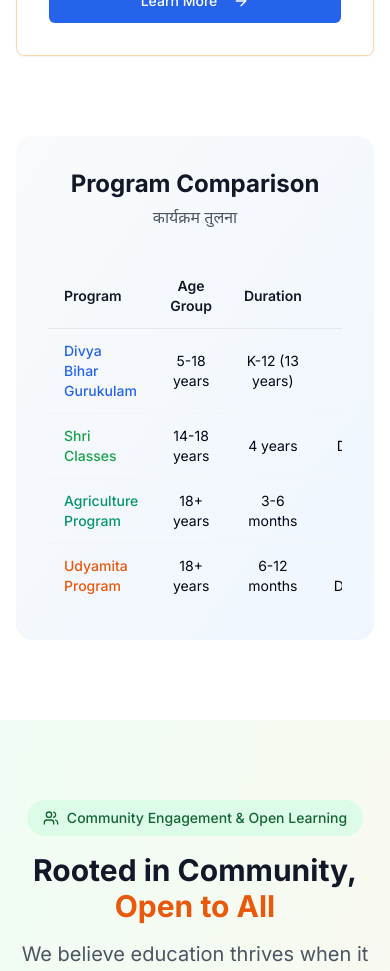
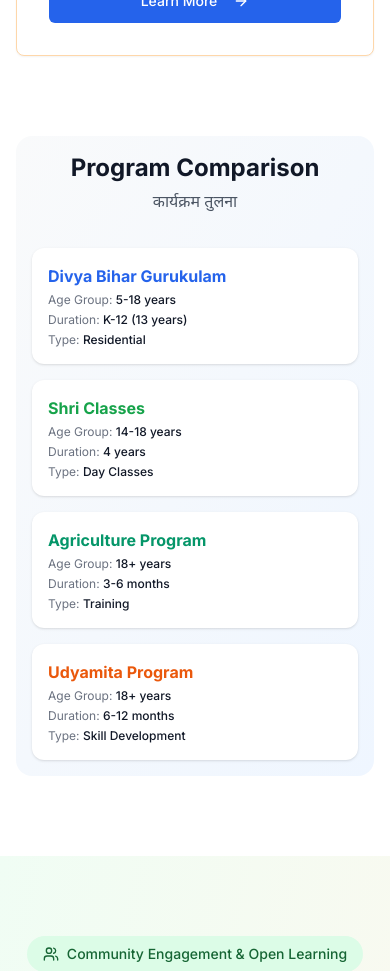
Before and after one commit to rksiitd1/gurukulam-v6, a Next.js app: page /programs in a window 390 px wide. Shown: the part 5940-6911 px from the top of the page. Built offline with nearby package versions, Linux system fonts and the light colour scheme.

Commit message:
Optimise program grid for mobile view

```diff
--- a/components/programs/programs-grid.tsx
+++ b/components/programs/programs-grid.tsx
@@ -259,13 +259,46 @@ export function ProgramsGrid() {
         </div>
 
         {/* Program Comparison */}
-        <div className="mt-20 bg-gradient-to-br from-gray-50 to-blue-50 rounded-2xl p-8">
+        <div className="mt-20 bg-gradient-to-br from-gray-50 to-blue-50 rounded-2xl p-4 sm:p-8">
           <div className="text-center mb-8">
             <h3 className="text-2xl font-bold text-gray-900 mb-2">Program Comparison</h3>
             <p className="text-gray-600 font-devanagari">कार्यक्रम तुलना</p>
           </div>
 
-          <div className="overflow-x-auto">
+          {/* Mobile Card View */}
+          <div className="block sm:hidden space-y-4">
+            {/* Gurukulam */}
+            <div className="bg-white rounded-xl shadow p-4 flex flex-col">
+              <span className="font-bold text-blue-600 mb-1">Divya Bihar Gurukulam</span>
+              <span className="text-xs text-gray-500 mb-1">Age Group: <span className="font-medium text-gray-900">5-18 years</span></span>
+              <span className="text-xs text-gray-500 mb-1">Duration: <span className="font-medium text-gray-900">K-12 (13 years)</span></span>
+              <span className="text-xs text-gray-500">Type: <span className="font-medium text-gray-900">Residential</span></span>
+            </div>
+            {/* Shri Classes */}
+            <div className="bg-white rounded-xl shadow p-4 flex flex-col">
+              <span className="font-bold text-green-600 mb-1">Shri Classes</span>
+              <span className="text-xs text-gray-500 mb-1">Age Group: <span className="font-medium text-gray-900">14-18 years</span></span>
+              <span className="text-xs text-gray-500 mb-1">Duration: <span className="font-medium text-gray-900">4 years</span></span>
+              <span className="text-xs text-gray-500">Type: <span className="font-medium text-gray-900">Day Classes</span></span>
+            </div>
+            {/* Agriculture Program */}
+            <div className="bg-white rounded-xl shadow p-4 flex flex-col">
+              <span className="font-bold text-emerald-600 mb-1">Agriculture Program</span>
+              <span className="text-xs text-gray-500 mb-1">Age Group: <span className="font-medium text-gray-900">18+ years</span></span>
+              <span className="text-xs text-gray-500 mb-1">Duration: <span className="font-medium text-gray-900">3-6 months</span></span>
+              <span className="text-xs text-gray-500">Type: <span className="font-medium text-gray-900">Training</span></span>
+            </div>
+            {/* Udyamita Program */}
+            <div className="bg-white rounded-xl shadow p-4 flex flex-col">
+              <span className="font-bold text-orange-600 mb-1">Udyamita Program</span>
+              <span className="text-xs text-gray-500 mb-1">Age Group: <span className="font-medium text-gray-900">18+ years</span></span>
+              <span className="text-xs text-gray-500 mb-1">Duration: <span className="font-medium text-gray-900">6-12 months</span></span>
+              <span className="text-xs text-gray-500">Type: <span className="font-medium text-gray-900">Skill Development</span></span>
+            </div>
+          </div>
+
+          {/* Desktop Table View */}
+          <div className="overflow-x-auto hidden sm:block">
             <table className="w-full text-sm">
               <thead>
                 <tr className="border-b border-gray-200">
```
